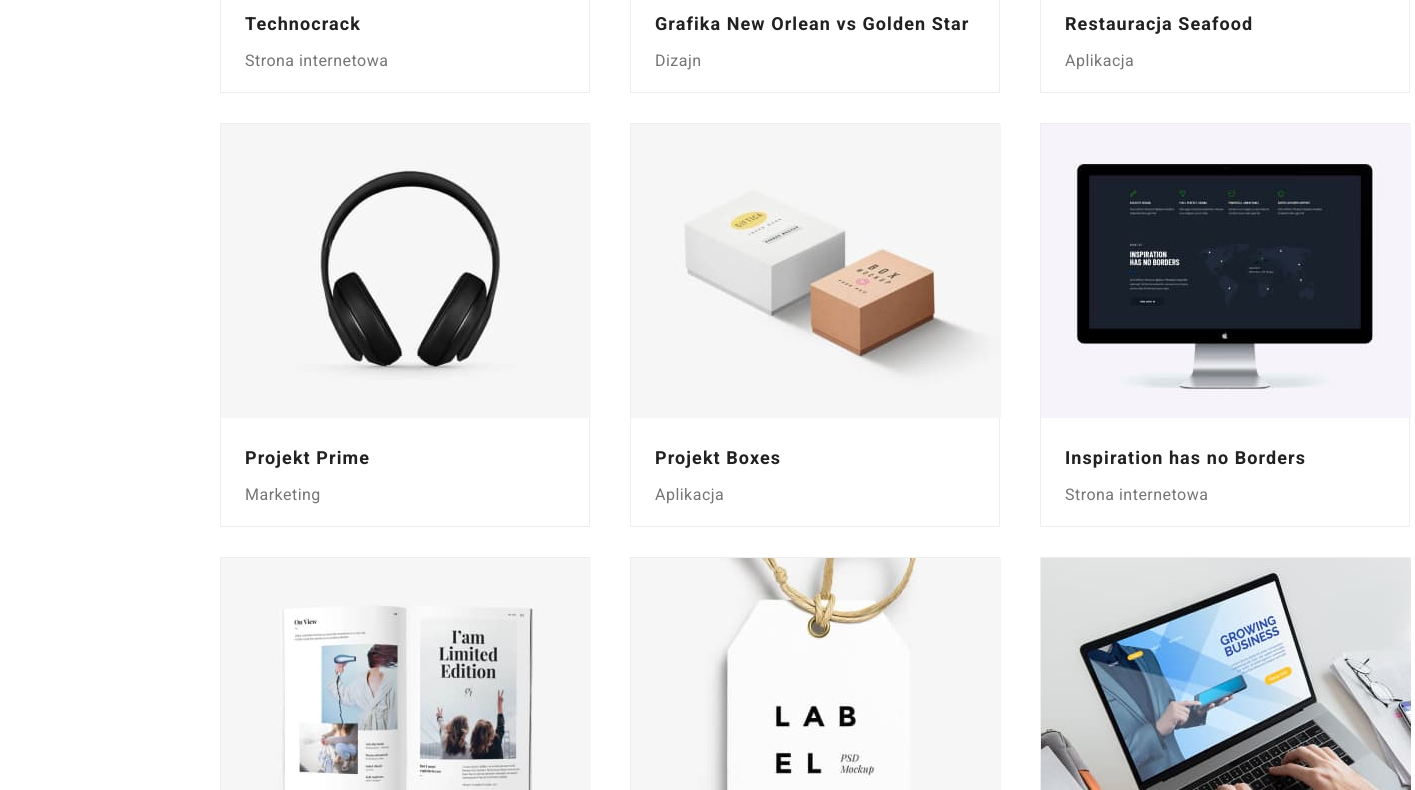
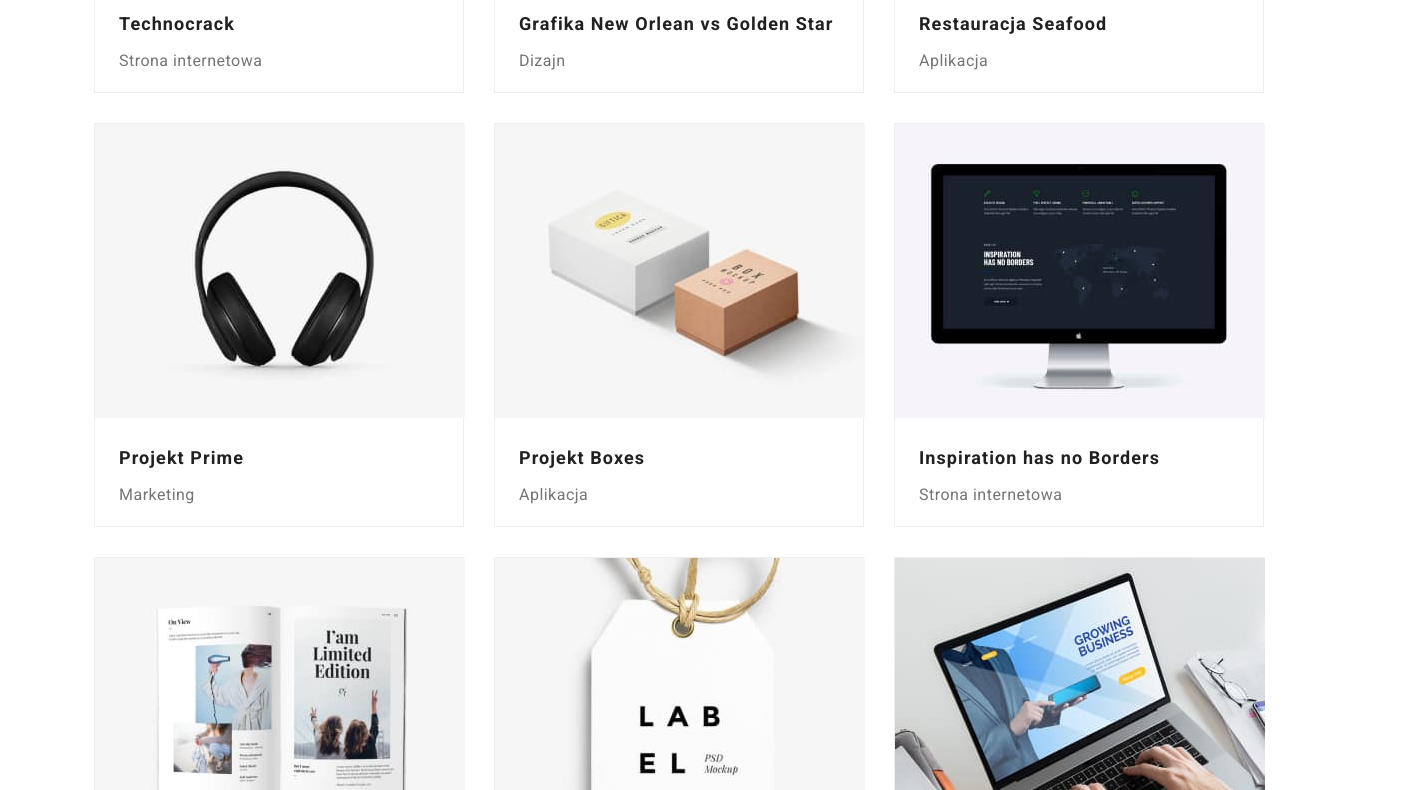
Before and after one commit to jaworskiwojciech/goit-markup-hw-04, a plain HTML site: page portfolio.html in a window 1280 px wide. Shown: the part 579-1369 px from the top of the page, 1415 px wide, since content can reach past the window. Drawn offline with Linux system fonts and the light colour scheme.

Commit message:
naprawione

```diff
--- a/css/styles.css
+++ b/css/styles.css
@@ -14,7 +14,7 @@ body {
 }
 .container {
   width: 1200px;
-  margin: auto;
+  margin: 0 auto;
 }
 address {
   font-style: normal;
@@ -40,10 +40,10 @@ address {
   list-style-type: none;
   padding: 0px;
   display: flex;
-  justify-content: space-around;
+  /* justify-content: space-around; */
   align-items: center;
   flex-wrap: wrap;
-  flex-basis: calc((100% - 60px) / 3);
+  /* flex-basis: calc((100% - 60px) / 3); */
   gap: 30px;
 }
 .list-item-box {
@@ -281,5 +281,5 @@ footer {
   gap: 9px;
 }
 .portfolio-main-container {
-  margin: 94px 215px;
+  margin: 94px;
 }
```
